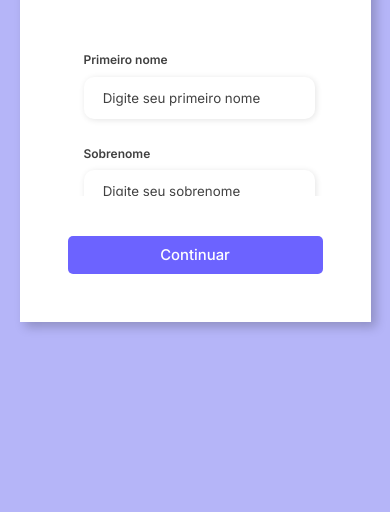
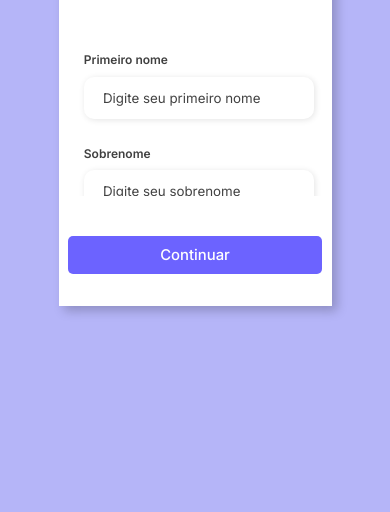
Before and after one commit to NicholasRieger/Formulario-Cadastro, a plain HTML site: page index.html in a window 390 px wide. Shown: the part 332-844 px from the top of the page. Drawn offline with Linux system fonts and the light colour scheme.

Commit message:
Update container and media query styles for responsiveness
Changed .container to use max-width: 70% for better scaling. Adjusted media query breakpoints to 1400px and 1120px, updated responsive styles for .container and .form, and improved input group layout for smaller screens.

```diff
--- a/assets/css/style.css
+++ b/assets/css/style.css
@@ -17,7 +17,7 @@ body{
 }
 
 .container{
-    width: 80%;
+    max-width: 70%;
     height: 80vh;
     display: flex;
     box-shadow: 5px 5px 10px rgba(0,0,0,.212);
@@ -177,7 +177,7 @@ body{
 
 /* RESPONSIVO */
 
-@media screen and (max-width: 1330px){
+@media screen and (max-width: 1400px){
     .form-image{
         display: none;
     }
@@ -191,10 +191,15 @@ body{
     }
 }
 
-@media screen and (max-width:1064px) {
+@media screen and (max-width:1120px) {
     .container{
-        width: 90%;
+        width: 80%;
         height: auto;
+    }
+
+    .form{
+        padding: 2rem;
+        width: 100%;
     }
 
     .input-group{
@@ -203,6 +208,7 @@ body{
         flex-wrap: nowrap;
         max-height: 10rem;
         padding-right: 0.5rem;   /* corrigido */
+
     }
 
     .gender-inputs{
```
